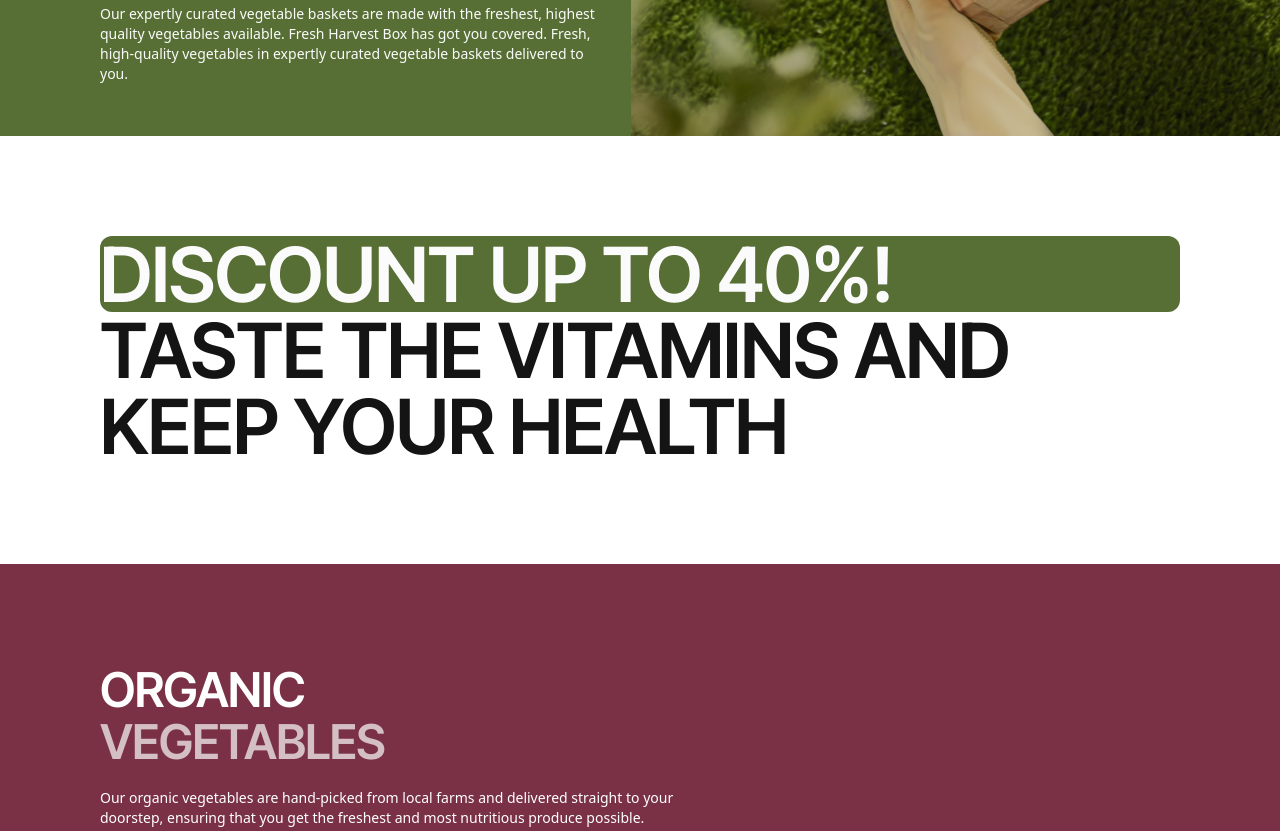
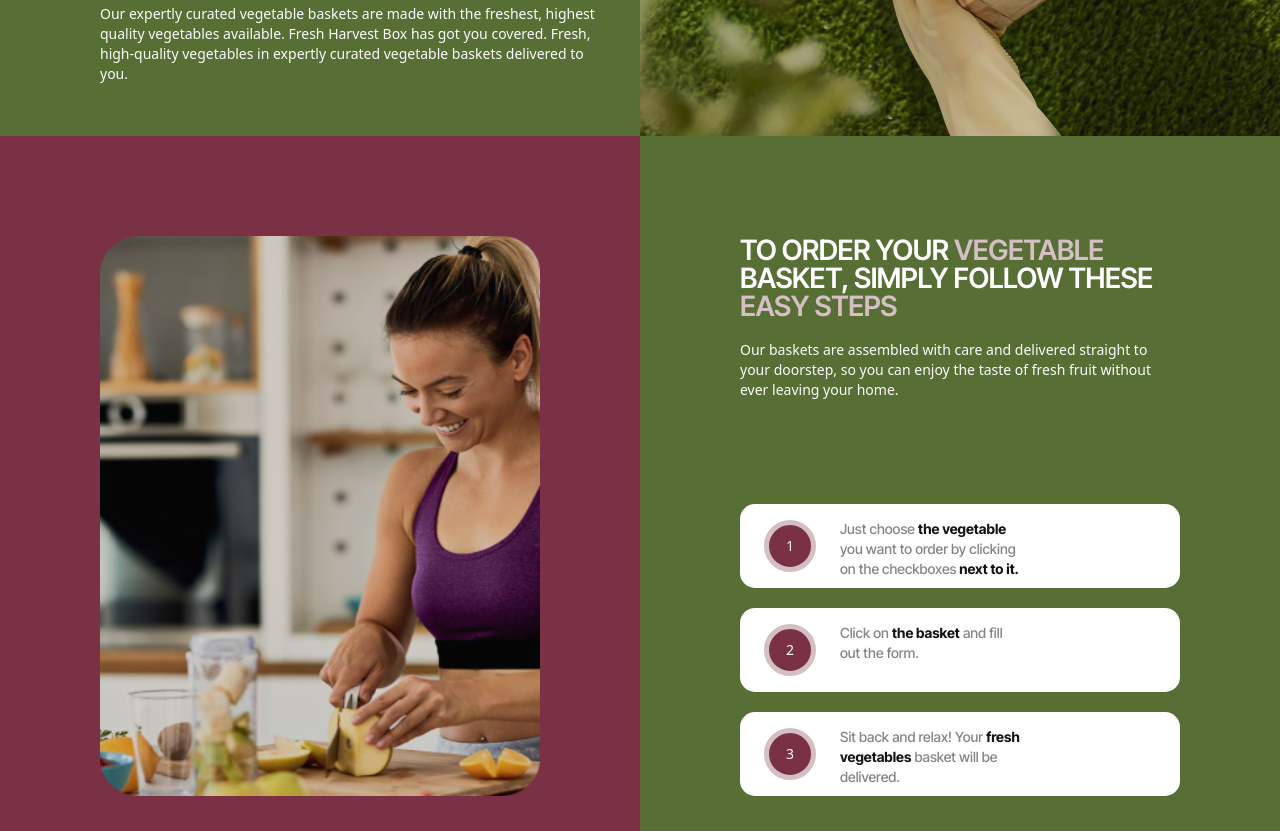
Before and after one commit to ZeynepB57/goit-proje, a plain HTML site: page index.html in a window 1280 px wide. Shown: the part 660-1491 px from the top of the page. Drawn offline with nearby package versions, Linux system fonts and the light colour scheme.

Commit message:
footer-haric-hepsi

```diff
--- a/css/styles.css
+++ b/css/styles.css
@@ -267,8 +267,8 @@ header {
 }
 
 .hero-section-text{
-    margin-left: 20px;
-    margin-right: 20px;
+    padding-left: 20px;
+    padding-right: 20px;
     display: flex; /* Flexbox aktif edilir */
     flex-direction: column;
     gap: 20px;
@@ -281,6 +281,143 @@ header {
     background-size: cover; /* Resmi kapsayıcı alana göre ölçeklendirir */
     background-position: center; /* Resmi dikey ve yatay ortalar */
     background-repeat: no-repeat; /* Resmin tekrar etmesini engeller */
+}
+
+/* Feyza */
+#first-section {
+  display: flex;
+    flex-direction: column;
+    width: 100%;
+}
+
+
+.visually-hidden {
+  width: 1px;
+  height: 1px;
+  overflow: hidden;
+}
+
+.first-section-image {
+  display: flex;
+  background-color: rgba(122, 49, 69, 1);
+
+  padding: 40px 20px;
+  position: relative;
+  justify-content: center;
+}
+
+.woman-img{
+    width: 100%;
+
+      display: block;
+}
+
+.how-it-work {
+  width: 100%;
+  height: 676px;
+  background-color: #576f35;
+  padding: 80px 20px;
+  display: flex;
+  flex-direction: column;
+  gap: 40px;
+}
+
+.how-it-top {
+  width: 100%;
+  height: 192px;
+  flex-direction: column;
+}
+
+.how-it-top h3{
+
+width: 100%;
+  height: auto;
+  font-size: 28px;
+  font-weight: 600;
+  line-height: 28px;
+  letter-spacing: -0.015em;
+  text-align: left;
+  text-decoration-skip-ink: none;
+  text-transform: uppercase;
+  color: #ffffff;
+  margin-bottom: 20px;
+}
+
+.how-it-top span {
+  color: rgba(212, 191, 196, 1);
+}
+
+.how-it-top p {
+  width: 100%;
+  height: auto;
+  font-size: 14px;
+  font-weight: 500;
+  line-height: 20px;
+  text-align: left;
+  text-underline-position: from-font;
+  text-decoration-skip-ink: none;
+  color: #FBFBFB;
+}
+
+
+
+.how-it-bottom {
+  width: 100%;
+  height: auto;
+  gap: 20px;
+}
+
+.how-it-bottom ol {
+
+  display: flex;
+  flex-direction: column;
+  justify-content: center;
+  gap: 20px;
+}
+
+.how-it-bottom li {
+  width: 100%;
+  height: 84px;
+  background-color: #ffffff;
+  border-radius: 15px;
+  padding: 12px 24px;
+  display: flex;
+  gap: 24px;
+  align-items: center;
+}
+
+.span1 {
+  width: 52px;
+  height: 52px;
+  display: flex;
+  align-items: center;
+  justify-content: center;
+  background-color: #7a3145;
+  border: 5px solid #d4bfc4;
+  border-radius: 50%;
+  color: #fbfbfb;
+}
+
+.how-it-bottom .span2 {
+  font-weight: bold;
+  color: #141414;
+}
+
+.how-it-bottom p {
+  width: 180px;
+  height: 60px;
+  gap: 0px;
+  opacity: 0px;
+  font-family: 'Inter Tight', sans-serif;
+  margin-top: 5px;
+  font-size: 14px;
+  font-weight: 500;
+  line-height: 20px;
+  text-align: left;
+  text-decoration-skip-ink: none;
+  color: #858585;
+  justify-content: center;
+  align-items: center;
 }
 
 /* BEYZA */
@@ -703,7 +840,6 @@ header {
     }
 
     #hero-section{
-        margin-bottom:52px ;
         padding-top: 120px;
         gap: 50px;
     }
@@ -736,6 +872,84 @@ header {
         width: 26.67px ;
         height:20px;
     }
+
+    /*Feyza*/
+
+  .first-section-image {
+    padding: 100px 64px;
+  }
+
+  .woman-img{
+    width: 640px;
+    height: 640px;
+  }
+
+  .how-it-work {
+    width: 100%;
+    height: auto;
+      padding: 100px 164px;
+      gap: 52px;
+  }
+
+  .how-it-top h3{
+      width: 440px;
+        height: auto;
+        font-size: 32px;
+      line-height: 32px;
+
+  }
+
+  .how-it-top p{
+      width: 100%;
+        height: auto;
+        font-size: 16px;
+  }
+
+.how-it-bottom{
+  width: 440px;
+    height: auto;
+}
+
+.how-it-bottom p{
+  width: 325px;
+  font-size: 16px;
+  justify-content: center;
+  align-items: center;
+}
+
+
+.how-it-bottom ol{
+  width: 100%;
+  display: flex;
+    flex-direction: column;
+    justify-content: center;
+    gap: 20px;
+}
+
+.how-it-bottom li{
+  width: 100%;
+    height: 84px;
+    background-color: #ffffff;
+    border-radius: 15px;
+    padding: 12px 24px;
+    display: flex;
+    gap: 24px;
+    align-items: center;
+}
+
+.span1{
+  width: 52px;
+  height: 52px;
+  display: flex;
+  align-items: center;
+  justify-content: center;
+  background-color: #7a3145;
+  border: 5px solid #d4bfc4;
+  border-radius: 50%;
+  color:#FBFBFB;
+}
+
+
 
   #second-section {
     padding: 100px 32px;
@@ -914,8 +1128,7 @@ header {
         padding-top: 0px;
     }
     .hero-section-img{
-        flex: 1.3;
-        width: 640px;
+        width: 50%;
         height: 796px;
     }
     .hero-section-img{
@@ -924,12 +1137,33 @@ header {
 
     }
     .hero-section-text {
-        margin-top: 232px;
-        margin-left: 100px;
-        margin-right: 32px;
-        flex: 1;
+        padding-top: 232px;
+        padding-left: 100px;
+        padding-right: 32px;
+        width: 50%;
         gap:128px
     }
+
+  /*Feyza*/
+  #first-section {
+    width: 100%;
+      height: 760px;
+    /* display: flex; */
+      flex-direction: row;
+  }
+
+  .first-section-image{
+    width: 50%;
+    height: 100%;
+    padding: 100px;
+  }
+
+.how-it-work{
+      width: 50%;
+        height: 100%;
+        padding: 100px;
+        gap: 104px;
+}
 
   #second-section {
     padding: 100px;
--- a/index.html
+++ b/index.html
@@ -81,18 +81,73 @@
             </div>
           </section>
 
+          <section id="first-section">
+            <!-- feyza -->
+              <div class="first-section-image">
+                <img
+                class="woman-img"
+                src="images/first_section/mobil.png"
+                srcset="
+                  images/first_section/mobil.png 1x,
+                  images/first_section/tablet.png 2x,
+                  images/first_section/desktop.png 3x
+                "
+                alt="first section"
+              />
+            </div>
 
 
-      <section id="first-section">
-        <!-- feyza -->
-      </section>
+              </div>
+
+              <div class="how-it-work">
+                <div class="how-it-top">
+                <h3 >
+                  to order your <span >vegetable</span> basket, simply follow these
+                  <span>easy steps</span>
+                </h3>
+                <p >
+                  Our baskets are assembled with care and delivered straight to your
+                  doorstep, so you can enjoy the taste of fresh fruit without ever
+                  leaving your home.
+                </p>
+                </div>
+
+                <div class="how-it-bottom">
+                <ol >
+                  <li >
+                    <span class="span1">1</span>
+                    <p >
+                      Just choose <span class="span2"> the vegetable</span> you want to order by
+                      clicking on the checkboxes<span class="span2"> next to it.</span>
+                    </p>
+                  </li>
+                  <li >
+                    <span class="span1">2</span>
+                    <p >Click on <span class="span2">the basket</span> and fill out the form.</p>
+                  </li>
+                  <li >
+                    <span class="span1">3</span>
+                    <p>
+                      Sit back and relax! Your <span class="span2">fresh vegetables</span> basket
+                      will be delivered.
+                    </p>
+                  </li >
+                </ol>
+              </div>
+              </div>
+
+            </section>
+
+
 
       <section id="second-section">
         <!-- beyza -->
-        <h2 class="second-section-up">DISCOUNT UP TO 40%!</h2>
-        <h2 class="second-section-bottom">
-          TASTE THE VITAMINS AND KEEP YOUR HEALTH
-        </h2>
+
+            <h2 class="second-section-up">DISCOUNT UP TO 40%!</h2>
+            <h2 class="second-section-bottom">
+              TASTE THE VITAMINS AND KEEP YOUR HEALTH
+            </h2>
+
       </section>
 
       <section id="third-section">
```
Also changed, not shown: images/first_section/mobil.png (added), 2 other files.
